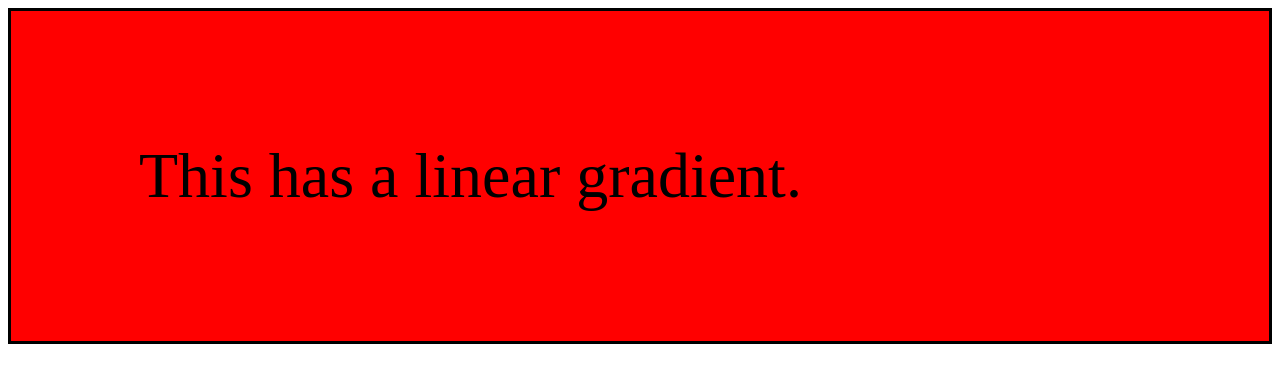
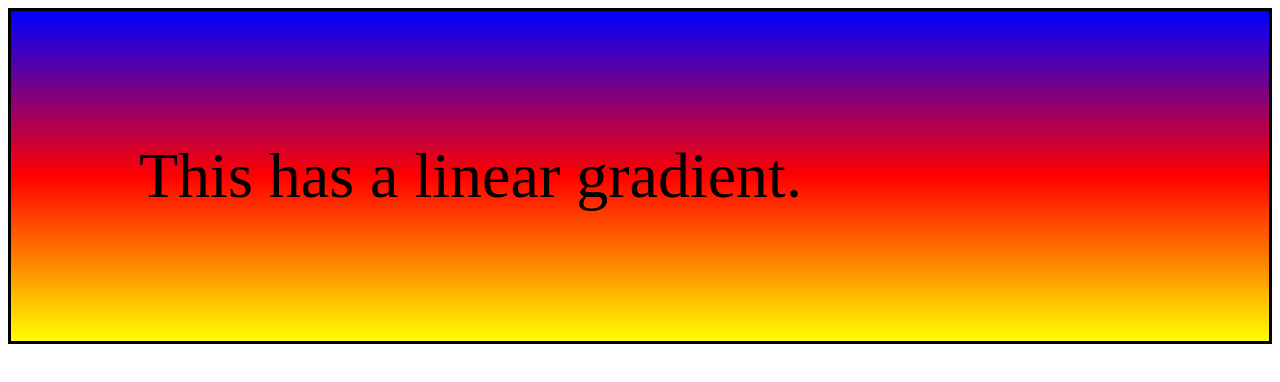
Before and after one commit to padfoot75/Akshat2634.github.io, a plain HTML site: page index.html in a window 1280 px wide. Drawn offline with Linux system fonts and the light colour scheme.

Commit message:
Update index.html

```diff
--- a/index.html
+++ b/index.html
@@ -5,7 +5,7 @@
 		font-size: 5vw;
 		padding: 10vw;
 		border: solid;
-		background-color : red;
+		background: linear-gradient(blue, red, yellow);
 	}
 </style>
 
```
